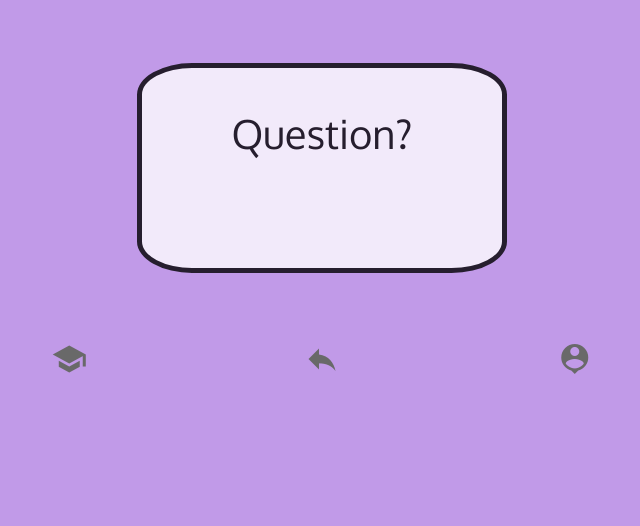
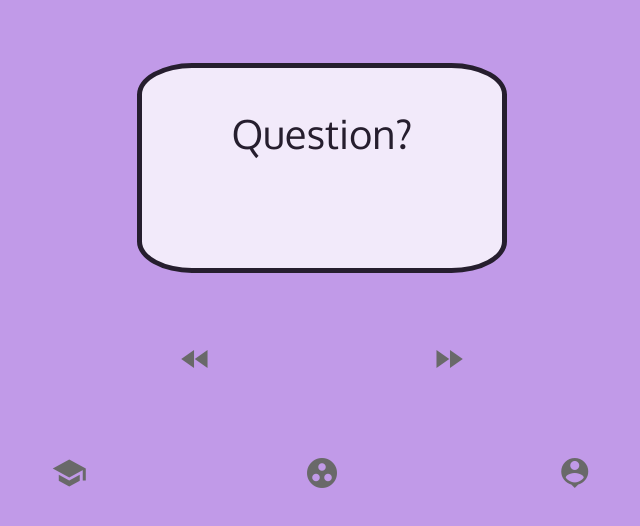
Before and after one commit to jkyletreman/flash_web_app, a React (Create React App) app: page /train in a window 1280 px wide. Shown: the top 526 px of the page, without its empty margins (318-958 px from the left). Built offline with nearby package versions, Linux system fonts and the light colour scheme; no server answers; a web font is replaced by a local one.

Commit message:
Add CardNav compo

```diff
--- /dev/null
+++ b/src/components/js/CardNav.js
@@ -0,0 +1,41 @@
+import React, {Component} from 'react';
+import Match from 'react-router-dom';
+import MuiThemeProvider from 'material-ui/styles/MuiThemeProvider';
+import Icon from './Icon'
+
+const grid = {
+  IconContainer: {
+    display: 'grid',
+    maxWidth: '40%',
+    margin: '0 auto'
+  },
+  IconLeft: {
+    gridRow: '1',
+    gridColumn: '1',
+    margin: '0 auto'
+  },
+  IconRight: {
+    gridRow: '1',
+    gridColumn: '2',
+    margin: '0 auto'
+  },
+}
+
+export default class CardNav extends Component {
+  constructor(props) {
+    super(props);
+  }
+
+  render() {
+    return (<MuiThemeProvider>
+      <React.Fragment>
+        <div style={this.props.combineStyleObjects(grid.IconContainer, {paddingTop: '5%'})}>
+          {/* previous card */}
+          <Icon colors={this.props.colors} text={'fast_rewind'} grid={grid.IconLeft} />
+          {/* next card */}
+          <Icon colors={this.props.colors} text={'fast_forward'} grid={grid.IconRight} />
+        </div>
+      </React.Fragment>
+    </MuiThemeProvider>)
+  }
+}
--- a/src/components/js/NavBar.js
+++ b/src/components/js/NavBar.js
@@ -38,7 +38,7 @@ export default class NavBar extends Component {
       <React.Fragment>
         <div style={this.props.combineStyleObjects(grid.IconContainer, {paddingTop: '5%'})}>
           <Icon colors={this.props.colors} text={'school'} grid={grid.IconLeft}/>
-          <Icon colors={this.props.colors} text={'reply'} grid={grid.IconCenter} onClick={this.handleClick}/>
+          <Icon colors={this.props.colors} text={'group_work'} grid={grid.IconCenter} onClick={this.handleClick}/>
           <Icon colors={this.props.colors} text={'person_pin'} grid={grid.IconRight}/>
         </div>
       </React.Fragment>
--- a/src/components/js/Train.js
+++ b/src/components/js/Train.js
@@ -1,6 +1,7 @@
 import React from 'react'
 import Rectangle from './Rectangle'
 import NavBar from './NavBar'
+import CardNav from './CardNav'
 // positioning to pass each rendered component
 const grid = {
   container: {
@@ -96,6 +97,7 @@ export default class Train extends React.Component {
           text={'Answer!'}
         />
       </div>
+      <CardNav colors={this.props.colors} combineStyleObjects={this.props.combineStyleObjects}/>
       <NavBar colors={this.props.colors} combineStyleObjects={this.props.combineStyleObjects}/>
     </React.Fragment>)
   }
```
